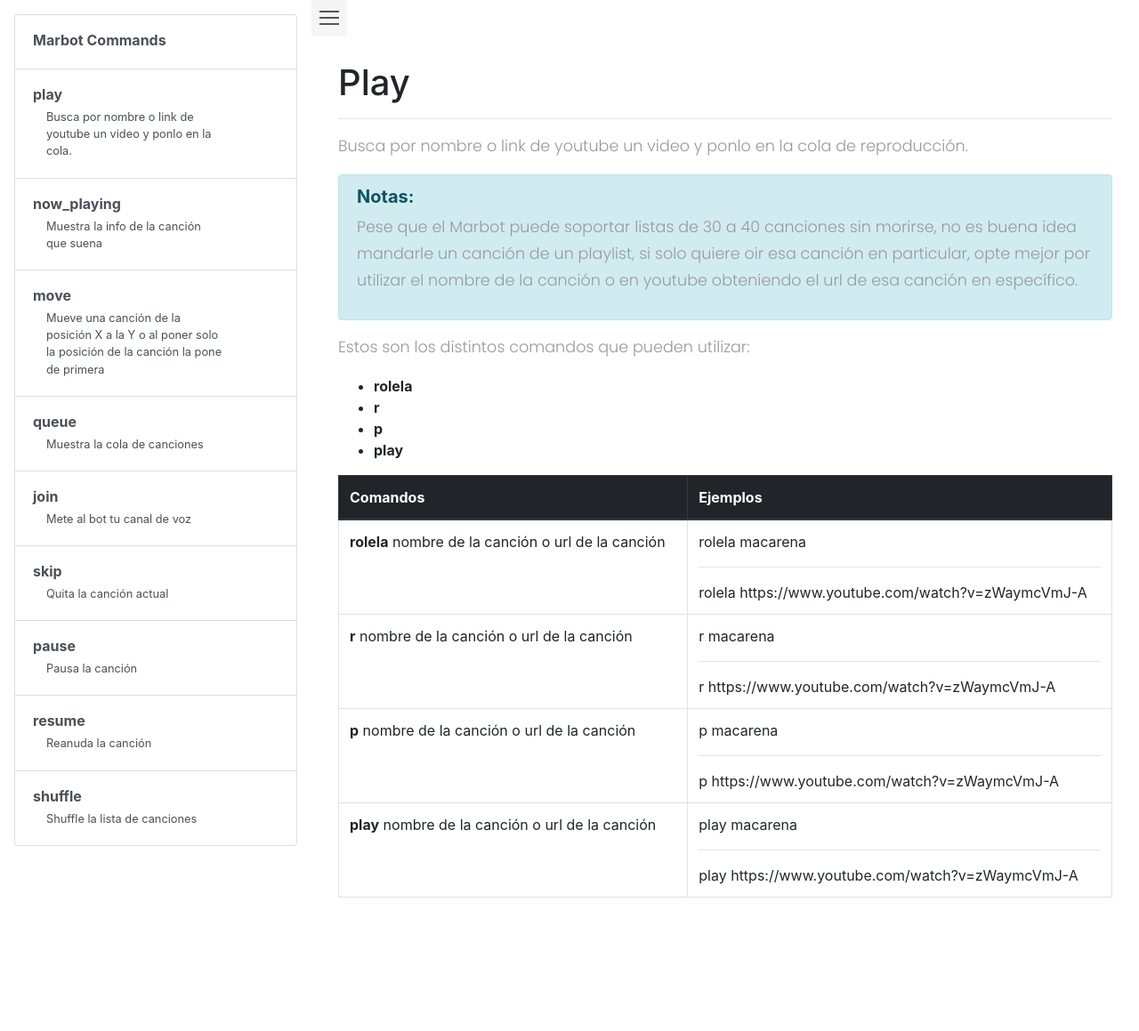
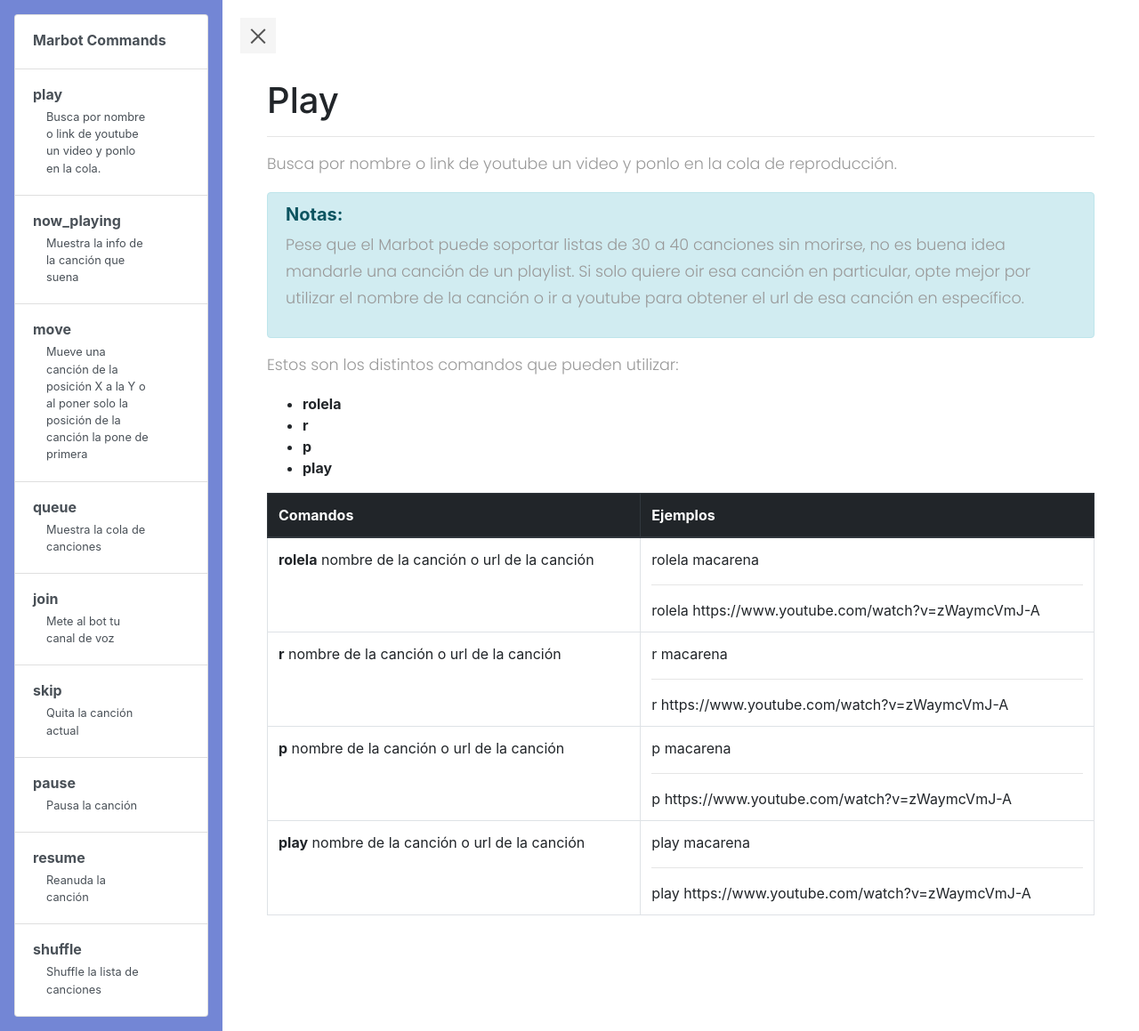
Before and after one commit to Blightningstar/discord_bot, a Django app: page /marbot/commands_help/play in a window 1280 px wide. Shown: the whole page at 89% size. Before the commit the page ends 1009 px from the top, so only its background shows below. Run offline with Django 4.2, Linux system fonts and the light colour scheme; some libraries are stand-ins or nearby versions.

Commit message:
Task 58 - Collapsable Sidebar working, tested on PC and Phone - Added redirection of main view to help_commands view - modifications in text of commands htmls

```diff
--- a/discord_bot/music_bot/urls.py
+++ b/discord_bot/music_bot/urls.py
@@ -2,6 +2,7 @@
 from django.urls import path
 
 urlpatterns = [
+    path("", music_commands_views, name="commands-help"),
     path("commands_help/", music_commands_views, name="commands-help"),
     path("commands_help/play", play_view, name="commands-play"),
     path("commands_help/now_playing", now_playing_view, name="commands-now-playing")
--- a/discord_bot/static/css/styles.css
+++ b/discord_bot/static/css/styles.css
@@ -90,6 +90,7 @@
     padding: 10px;
     font-size: 1.1em;
     display: block;
+    color: #fff;
 }
 #sidebar ul li a:hover {
     color: #7386D5;
--- a/discord_bot/static/js/sidebar.js
+++ b/discord_bot/static/js/sidebar.js
@@ -2,6 +2,7 @@
 
     $('#sidebarCollapse').on('click', function () {
         $('#sidebar').toggleClass('active');
+        $('#sidebarCollapse').toggleClass('active');
     });
 
 });
--- a/discord_bot/templates/base.html
+++ b/discord_bot/templates/base.html
@@ -12,9 +12,9 @@
 </head>
 
 <body>
-    <div class="d-flex" id="wrapper">
+    <div class="d-flex wrapper" id="wrapper">
         <div class=".row">
-            <div class="sidebar d-flex flex-column flex-shrink-0 p-3" style="width: 350px;">
+            <div class="sidebar sidebar-header d-flex flex-column flex-shrink-0 p-3" id="sidebar" style="width: 350px;">
                 <a href="{% url 'commands-help' %}" class="list-group-item list-group-item-action py-3 lh-tight">
                     <div class="d-flex w-100 align-items-center justify-content-between">
                     <strong class="mb-1">Marbot Commands</strong>
@@ -77,14 +77,14 @@
                 </a>
             </div>
         </div>
+        <div id="content">
+            <button id="sidebarCollapse" class="navbar-btn" type="button">
+                <span></span>
+                <span></span>
+                <span></span>
+            </button>
+        </header>
         <div class=".row">
-            <header>
-                <button id="sidebarCollapse" class="navbar-btn active" type="button">
-                    <span></span>
-                    <span></span>
-                    <span></span>
-                </button>
-            </header>
             {% block content %}
             {% endblock %}
         </div>
--- a/discord_bot/templates/music_bot/now_playing.html
+++ b/discord_bot/templates/music_bot/now_playing.html
@@ -1,4 +1,5 @@
 {% extends "base.html" %}
+{% load static%}
 
 {% block title %} Music Bot Commands {% endblock %}
 
@@ -16,7 +17,7 @@
                 <li>El nombre del usuario que añadió dicha canción</li>
             </ul>
         </p>
-        <img src="assets/music_bot/now_playing.png" alt="now_playing image">
+        <img src="{% static 'assets/now_playing.png' %}" alt="now_playing image">
         <p>
             Estos son los distintos comandos que pueden utilizar:
             <ul>
--- a/discord_bot/templates/music_bot/play.html
+++ b/discord_bot/templates/music_bot/play.html
@@ -13,8 +13,8 @@
             <h5><b>Notas:</b></h5>
             <p>
                 Pese que el Marbot puede soportar listas de 30 a 40 canciones sin morirse,
-                no es buena idea mandarle un canción de un playlist, si solo quiere oir esa canción en particular,
-                opte mejor por utilizar el nombre de la canción o en youtube obteniendo el url de esa canción en
+                no es buena idea mandarle una canción de un playlist. Si solo quiere oir esa canción en particular,
+                opte mejor por utilizar el nombre de la canción o ir a youtube para obtener el url de esa canción en
                 específico.
             </p>
         </div>
```
